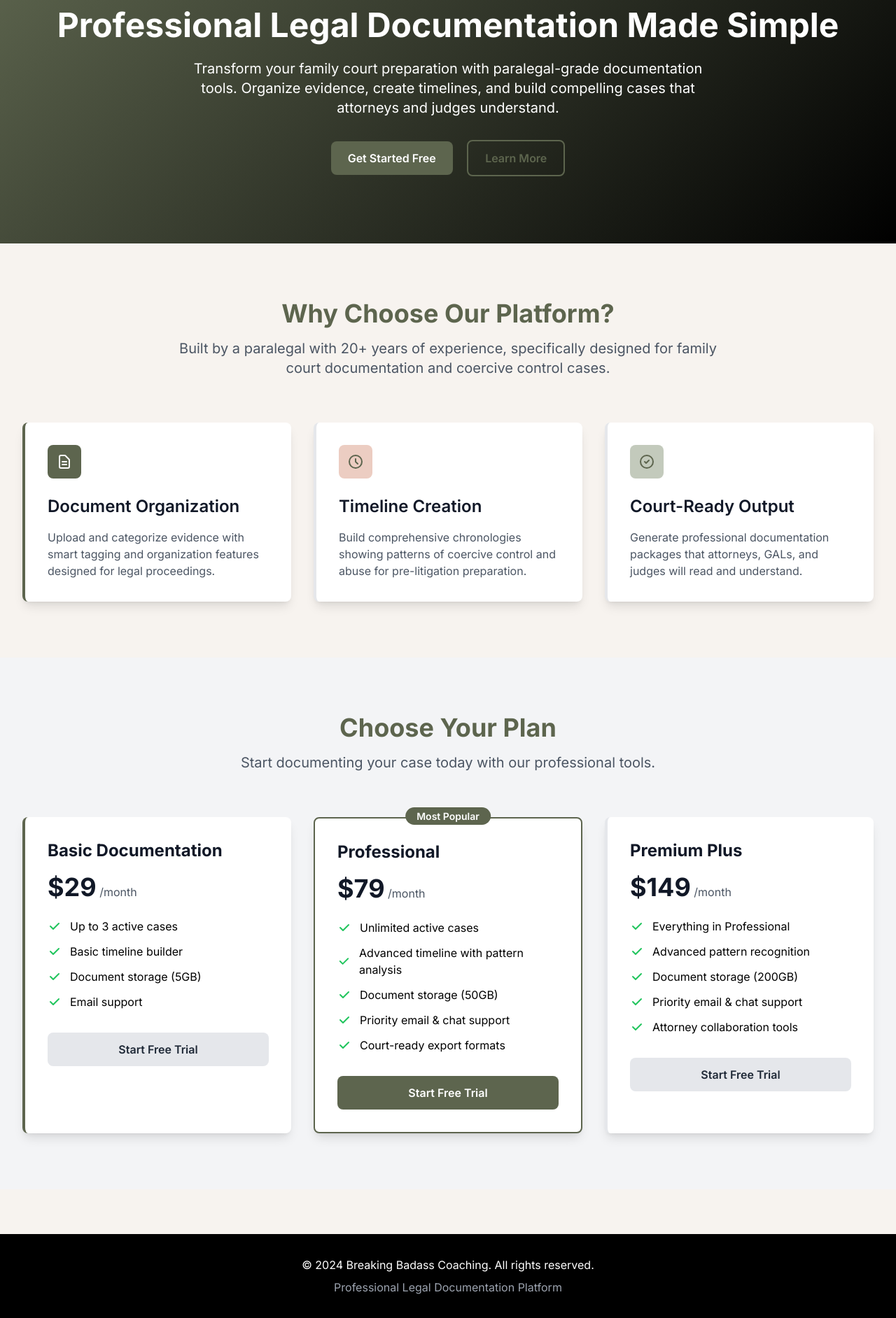
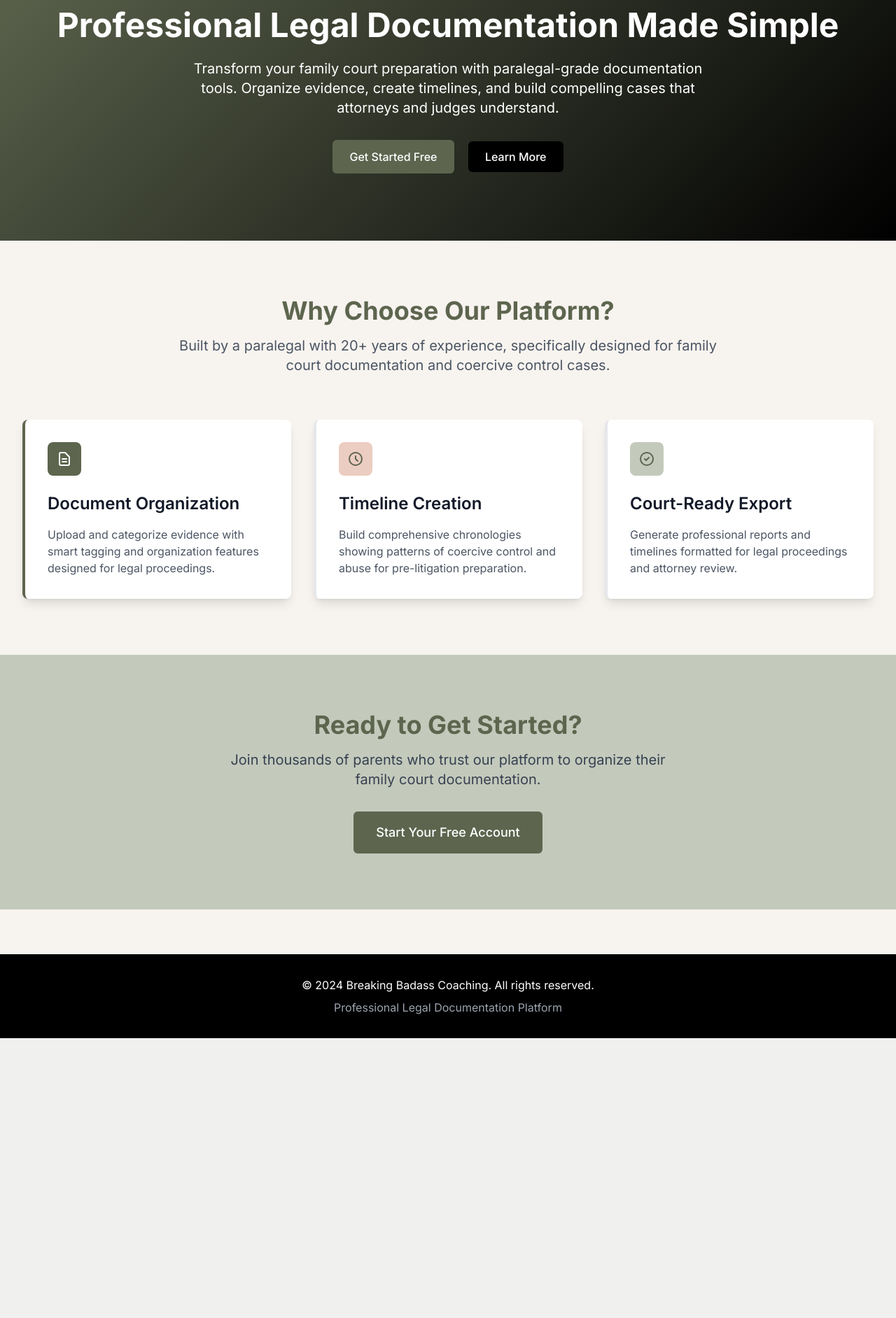
Before and after one commit to bridget-eng/breakingbadass-legal-docs, a Flask app: page / in a window 1280 px wide. Shown: the part 150-2034 px from the top of the page at 70% size. After the commit the page ends 1634 px from the top, so only its background shows below. Run offline with Flask 3, Linux system fonts and the light colour scheme; some libraries are stand-ins or nearby versions.

Commit message:
Update index.html

```diff
--- a/templates/index.html
+++ b/templates/index.html
@@ -1,8 +1,93 @@
-{% extends "base.html" %}
+<!DOCTYPE html>
+<html lang="en">
+<head>
+    <meta charset="UTF-8">
+    <meta name="viewport" content="width=device-width, initial-scale=1.0">
+    <title>Breaking Badass Legal Docs - Professional Documentation Platform</title>
+    <script src="https://cdn.tailwindcss.com"></script>
+    <link rel="preconnect" href="https://fonts.googleapis.com">
+    <link rel="preconnect" href="https://fonts.gstatic.com" crossorigin>
+    <link href="https://fonts.googleapis.com/css2?family=Inter:wght@300;400;500;600;700&display=swap" rel="stylesheet">
+    <style>
+        body {
+            font-family: 'Inter', sans-serif;
+            background-color: #F7F3EF; /* Warm neutral background */
+        }
+        .hero-gradient {
+            background: linear-gradient(135deg, #5D654E 0%, #000000 100%); /* Dark green to black */
+        }
+        .text-primary { color: #5D654E; /* Dark green */ }
+        .bg-primary { background-color: #5D654E; /* Dark green */ }
+        .bg-secondary { background-color: #000000; /* Black */ }
+        .text-accent { color: #ECCDC2; /* Dusty rose */ }
+        .bg-accent { background-color: #ECCDC2; /* Dusty rose */ }
+        .bg-sage { background-color: #C3CABC; /* Sage green */ }
+        .border-primary { border-color: #5D654E; /* Dark green */ }
+        .btn-primary {
+            background-color: #5D654E;
+            color: white;
+            padding: 0.75rem 1.5rem;
+            border-radius: 0.375rem;
+            font-weight: 500;
+            transition: background-color 0.3s ease;
+        }
+        .btn-primary:hover { background-color: #4a5540; }
+        .btn-secondary {
+            background-color: #000000;
+            color: white;
+            padding: 0.75rem 1.5rem;
+            border-radius: 0.375rem;
+            font-weight: 500;
+            transition: background-color 0.3s ease;
+        }
+        .btn-secondary:hover { background-color: #333333; }
+        .card-shadow { box-shadow: 0 10px 25px rgba(0,0,0,0.1); }
+        .fade-in {
+            opacity: 0;
+            transform: translateY(20px);
+            transition: opacity 0.8s ease, transform 0.8s ease;
+        }
+        .fade-in.visible {
+            opacity: 1;
+            transform: translateY(0);
+        }
+        .nav-link {
+            color: #374151;
+            padding: 0.5rem 1rem;
+            border-radius: 0.375rem;
+            font-weight: 500;
+            transition: color 0.3s ease;
+        }
+        .nav-link:hover {
+            color: #5D654E;
+        }
+    </style>
+</head>
+<body class="bg-warm-neutral">
+    <div class="min-h-screen">
+        <!-- Navigation -->
+        <nav class="bg-white shadow-lg border-b-2 border-primary">
+            <div class="max-w-7xl mx-auto px-4 sm:px-6 lg:px-8">
+                <div class="flex justify-between h-16">
+                    <div class="flex items-center">
+                        <div class="flex-shrink-0">
+                            <h1 class="text-2xl font-bold text-primary">Breaking Badass Legal Docs</h1>
+                        </div>
+                    </div>
+                    <div class="flex items-center space-x-4">
+                        {% if session.user_id %}
+                        <a href="/dashboard" class="nav-link">Dashboard</a>
+                        {% else %}
+                        <a href="#" onclick="showSignupModal()" class="nav-link">Home</a>
+                        <a href="#pricing" class="nav-link">Pricing</a>
+                        {% endif %}
+                    </div>
+                </div>
+            </div>
+        </nav>
 
-{% block title %}Breaking Badass Legal Docs - Professional Documentation Platform{% endblock %}
-
-{% block content %}
+        <!-- Main Content -->
+        <main>
             <!-- Hero Section -->
             <section class="hero-gradient text-white">
                 <div class="max-w-7xl mx-auto px-4 sm:px-6 lg:px-8 py-24">
@@ -52,147 +137,34 @@
                                     <path stroke-linecap="round" stroke-linejoin="round" stroke-width="2" d="M9 12l2 2 4-4m6 2a9 9 0 11-18 0 9 9 0 0118 0z"></path>
                                 </svg>
                             </div>
-                <h3 class="text-2xl font-semibold text-gray-900 mb-4">Court-Ready Output</h3>
-                <p class="text-gray-600">Generate professional documentation packages that attorneys, GALs, and judges will read and understand.</p>
+                            <h3 class="text-2xl font-semibold text-gray-900 mb-4">Court-Ready Export</h3>
+                            <p class="text-gray-600">Generate professional reports and timelines formatted for legal proceedings and attorney review.</p>
                         </div>
                     </div>
                 </div>
             </section>
 
-<!-- Pricing Section -->
-<section id="pricing" class="bg-gray-100 py-20">
-    <div class="max-w-7xl mx-auto px-4 sm:px-6 lg:px-8">
-        <div class="text-center mb-16 fade-in">
-            <h2 class="text-4xl font-bold text-primary mb-4">Choose Your Plan</h2>
-            <p class="text-xl text-gray-600">Start documenting your case today with our professional tools.</p>
-        </div>
-
-        <div class="grid md:grid-cols-3 gap-8">
-            <!-- Basic Plan -->
-            <div class="bg-white p-8 rounded-lg shadow-lg fade-in border-l-4 border-primary">
-                <h3 class="text-2xl font-bold text-gray-900 mb-4">Basic Documentation</h3>
-                <div class="mb-6">
-                    <span class="text-4xl font-bold text-gray-900">$29</span>
-                    <span class="text-gray-600">/month</span>
-                </div>
-                <ul class="space-y-3 mb-8">
-                    <li class="flex items-center">
-                        <svg class="w-5 h-5 text-green-500 mr-3" fill="currentColor" viewBox="0 0 20 20">
-                            <path fill-rule="evenodd" d="M16.707 5.293a1 1 0 010 1.414l-8 8a1 1 0 01-1.414 0l-4-4a1 1 0 011.414-1.414L8 12.586l7.293-7.293a1 1 0 011.414 0z" clip-rule="evenodd"></path>
-                        </svg>
-                        Up to 3 active cases
-                    </li>
-                    <li class="flex items-center">
-                        <svg class="w-5 h-5 text-green-500 mr-3" fill="currentColor" viewBox="0 0 20 20">
-                            <path fill-rule="evenodd" d="M16.707 5.293a1 1 0 010 1.414l-8 8a1 1 0 01-1.414 0l-4-4a1 1 0 011.414-1.414L8 12.586l7.293-7.293a1 1 0 011.414 0z" clip-rule="evenodd"></path>
-                        </svg>
-                        Basic timeline builder
-                    </li>
-                    <li class="flex items-center">
-                        <svg class="w-5 h-5 text-green-500 mr-3" fill="currentColor" viewBox="0 0 20 20">
-                            <path fill-rule="evenodd" d="M16.707 5.293a1 1 0 010 1.414l-8 8a1 1 0 01-1.414 0l-4-4a1 1 0 011.414-1.414L8 12.586l7.293-7.293a1 1 0 011.414 0z" clip-rule="evenodd"></path>
-                        </svg>
-                        Document storage (5GB)
-                    </li>
-                    <li class="flex items-center">
-                        <svg class="w-5 h-5 text-green-500 mr-3" fill="currentColor" viewBox="0 0 20 20">
-                            <path fill-rule="evenodd" d="M16.707 5.293a1 1 0 010 1.414l-8 8a1 1 0 01-1.414 0l-4-4a1 1 0 011.414-1.414L8 12.586l7.293-7.293a1 1 0 011.414 0z" clip-rule="evenodd"></path>
-                        </svg>
-                        Email support
-                    </li>
-                </ul>
-                <button onclick="showSignupModal()" class="w-full bg-gray-200 hover:bg-gray-300 text-gray-800 py-3 rounded-lg font-semibold transition duration-300">Start Free Trial</button>
-            </div>
-
-            <!-- Professional Plan -->
-            <div class="bg-white rounded-lg shadow-lg p-8 border-2 border-primary fade-in">
-                <div class="absolute -top-4 left-1/2 transform -translate-x-1/2">
-                    <span class="bg-primary text-white px-4 py-1 rounded-full text-sm font-semibold">Most Popular</span>
-                </div>
-                <h3 class="text-2xl font-bold text-gray-900 mb-4">Professional</h3>
-                <div class="mb-6">
-                    <span class="text-4xl font-bold text-gray-900">$79</span>
-                    <span class="text-gray-600">/month</span>
-                </div>
-                <ul class="space-y-3 mb-8">
-                    <li class="flex items-center">
-                        <svg class="w-5 h-5 text-green-500 mr-3" fill="currentColor" viewBox="0 0 20 20">
-                            <path fill-rule="evenodd" d="M16.707 5.293a1 1 0 010 1.414l-8 8a1 1 0 01-1.414 0l-4-4a1 1 0 011.414-1.414L8 12.586l7.293-7.293a1 1 0 011.414 0z" clip-rule="evenodd"></path>
-                        </svg>
-                        Unlimited active cases
-                    </li>
-                    <li class="flex items-center">
-                        <svg class="w-5 h-5 text-green-500 mr-3" fill="currentColor" viewBox="0 0 20 20">
-                            <path fill-rule="evenodd" d="M16.707 5.293a1 1 0 010 1.414l-8 8a1 1 0 01-1.414 0l-4-4a1 1 0 011.414-1.414L8 12.586l7.293-7.293a1 1 0 011.414 0z" clip-rule="evenodd"></path>
-                        </svg>
-                        Advanced timeline with pattern analysis
-                    </li>
-                    <li class="flex items-center">
-                        <svg class="w-5 h-5 text-green-500 mr-3" fill="currentColor" viewBox="0 0 20 20">
-                            <path fill-rule="evenodd" d="M16.707 5.293a1 1 0 010 1.414l-8 8a1 1 0 01-1.414 0l-4-4a1 1 0 011.414-1.414L8 12.586l7.293-7.293a1 1 0 011.414 0z" clip-rule="evenodd"></path>
-                        </svg>
-                        Document storage (50GB)
-                    </li>
-                    <li class="flex items-center">
-                        <svg class="w-5 h-5 text-green-500 mr-3" fill="currentColor" viewBox="0 0 20 20">
-                            <path fill-rule="evenodd" d="M16.707 5.293a1 1 0 010 1.414l-8 8a1 1 0 01-1.414 0l-4-4a1 1 0 011.414-1.414L8 12.586l7.293-7.293a1 1 0 011.414 0z" clip-rule="evenodd"></path>
-                        </svg>
-                        Priority email & chat support
-                    </li>
-                    <li class="flex items-center">
-                        <svg class="w-5 h-5 text-green-500 mr-3" fill="currentColor" viewBox="0 0 20 20">
-                            <path fill-rule="evenodd" d="M16.707 5.293a1 1 0 010 1.414l-8 8a1 1 0 01-1.414 0l-4-4a1 1 0 011.414-1.414L8 12.586l7.293-7.293a1 1 0 011.414 0z" clip-rule="evenodd"></path>
-                        </svg>
-                        Court-ready export formats
-                    </li>
-                </ul>
-                <button onclick="showSignupModal()" class="w-full bg-primary hover:bg-gray-800 text-white py-3 rounded-lg font-semibold transition duration-300">Start Free Trial</button>
-            </div>
-
-            <!-- Premium Plan -->
-            <div class="bg-white rounded-lg shadow-lg p-8 fade-in border-l-4 border-sage">
-                <h3 class="text-2xl font-bold text-gray-900 mb-4">Premium Plus</h3>
-                <div class="mb-6">
-                    <span class="text-4xl font-bold text-gray-900">$149</span>
-                    <span class="text-gray-600">/month</span>
-                </div>
-                <ul class="space-y-3 mb-8">
-                    <li class="flex items-center">
-                        <svg class="w-5 h-5 text-green-500 mr-3" fill="currentColor" viewBox="0 0 20 20">
-                            <path fill-rule="evenodd" d="M16.707 5.293a1 1 0 010 1.414l-8 8a1 1 0 01-1.414 0l-4-4a1 1 0 011.414-1.414L8 12.586l7.293-7.293a1 1 0 011.414 0z" clip-rule="evenodd"></path>
-                        </svg>
-                        Everything in Professional
-                    </li>
-                    <li class="flex items-center">
-                        <svg class="w-5 h-5 text-green-500 mr-3" fill="currentColor" viewBox="0 0 20 20">
-                            <path fill-rule="evenodd" d="M16.707 5.293a1 1 0 010 1.414l-8 8a1 1 0 01-1.414 0l-4-4a1 1 0 011.414-1.414L8 12.586l7.293-7.293a1 1 0 011.414 0z" clip-rule="evenodd"></path>
-                        </svg>
-                        Advanced pattern recognition
-                    </li>
-                    <li class="flex items-center">
-                        <svg class="w-5 h-5 text-green-500 mr-3" fill="currentColor" viewBox="0 0 20 20">
-                            <path fill-rule="evenodd" d="M16.707 5.293a1 1 0 010 1.414l-8 8a1 1 0 01-1.414 0l-4-4a1 1 0 011.414-1.414L8 12.586l7.293-7.293a1 1 0 011.414 0z" clip-rule="evenodd"></path>
-                        </svg>
-                        Document storage (200GB)
-                    </li>
-                    <li class="flex items-center">
-                        <svg class="w-5 h-5 text-green-500 mr-3" fill="currentColor" viewBox="0 0 20 20">
-                            <path fill-rule="evenodd" d="M16.707 5.293a1 1 0 010 1.414l-8 8a1 1 0 01-1.414 0l-4-4a1 1 0 011.414-1.414L8 12.586l7.293-7.293a1 1 0 011.414 0z" clip-rule="evenodd"></path>
-                        </svg>
-                        Priority email & chat support
-                    </li>
-                    <li class="flex items-center">
-                        <svg class="w-5 h-5 text-green-500 mr-3" fill="currentColor" viewBox="0 0 20 20">
-                            <path fill-rule="evenodd" d="M16.707 5.293a1 1 0 010 1.414l-8 8a1 1 0 01-1.414 0l-4-4a1 1 0 011.414-1.414L8 12.586l7.293-7.293a1 1 0 011.414 0z" clip-rule="evenodd"></path>
-                        </svg>
-                        Attorney collaboration tools
-                    </li>
-                </ul>
-                <button onclick="showSignupModal()" class="w-full bg-gray-200 hover:bg-gray-300 text-gray-800 py-3 rounded-lg font-semibold transition duration-300">Start Free Trial</button>
-            </div>
+            <!-- CTA Section -->
+            <section class="py-20 bg-sage">
+                <div class="max-w-7xl mx-auto px-4 sm:px-6 lg:px-8 text-center">
+                    <div class="fade-in">
+                        <h2 class="text-4xl font-bold text-primary mb-4">Ready to Get Started?</h2>
+                        <p class="text-xl text-gray-700 mb-8 max-w-2xl mx-auto">Join thousands of parents who trust our platform to organize their family court documentation.</p>
+                        <button onclick="showSignupModal()" class="btn-primary text-lg px-8 py-4">Start Your Free Account</button>
                     </div>
                 </div>
             </section>
+        </main>
+
+        <!-- Footer -->
+        <footer class="bg-secondary text-white mt-16">
+            <div class="max-w-7xl mx-auto px-4 sm:px-6 lg:px-8 py-8">
+                <div class="text-center">
+                    <p>&copy; 2024 Breaking Badass Coaching. All rights reserved.</p>
+                    <p class="mt-2 text-gray-400">Professional Legal Documentation Platform</p>
+                </div>
+            </div>
+        </footer>
 
         <!-- Login/Signup Modal -->
         <div id="authModal" class="fixed inset-0 bg-black bg-opacity-50 hidden z-50 flex items-center justify-center">
@@ -207,25 +179,36 @@
                 </div>
 
                 <form id="authForm" onsubmit="handleAuth(event)">
-            <div id="signupFields">
+                    <!-- Login Fields (visible by default) -->
+                    <div id="loginFields">
                         <div class="mb-4">
-                    <label class="block text-gray-700 text-sm font-bold mb-2">First Name</label>
-                    <input type="text" id="firstName" class="w-full px-3 py-2 border rounded-lg focus:outline-none focus:ring-2 focus:ring-primary" required>
+                            <label class="block text-gray-700 text-sm font-bold mb-2">Email *</label>
+                            <input type="email" id="email" class="w-full px-3 py-2 border rounded-lg focus:outline-none focus:ring-2 focus:ring-primary" required>
                         </div>
-                <div class="mb-4">
-                    <label class="block text-gray-700 text-sm font-bold mb-2">Last Name</label>
-                    <input type="text" id="lastName" class="w-full px-3 py-2 border rounded-lg focus:outline-none focus:ring-2 focus:ring-primary" required>
+                        <div class="mb-6">
+                            <label class="block text-gray-700 text-sm font-bold mb-2">Password *</label>
+                            <input type="password" id="password" class="w-full px-3 py-2 border rounded-lg focus:outline-none focus:ring-2 focus:ring-primary" required>
                         </div>
                     </div>
 
+                    <!-- Signup Fields (hidden by default) -->
+                    <div id="signupFields" style="display: none;">
                         <div class="mb-4">
-                <label class="block text-gray-700 text-sm font-bold mb-2">Email</label>
-                <input type="email" id="email" class="w-full px-3 py-2 border rounded-lg focus:outline-none focus:ring-2 focus:ring-primary" required>
+                            <label class="block text-gray-700 text-sm font-bold mb-2">First Name *</label>
+                            <input type="text" id="firstName" class="w-full px-3 py-2 border rounded-lg focus:outline-none focus:ring-2 focus:ring-primary">
                         </div>
-
+                        <div class="mb-4">
+                            <label class="block text-gray-700 text-sm font-bold mb-2">Last Name *</label>
+                            <input type="text" id="lastName" class="w-full px-3 py-2 border rounded-lg focus:outline-none focus:ring-2 focus:ring-primary">
+                        </div>
+                        <div class="mb-4">
+                            <label class="block text-gray-700 text-sm font-bold mb-2">Email *</label>
+                            <input type="email" id="email" class="w-full px-3 py-2 border rounded-lg focus:outline-none focus:ring-2 focus:ring-primary">
+                        </div>
                         <div class="mb-6">
-                <label class="block text-gray-700 text-sm font-bold mb-2">Password</label>
-                <input type="password" id="password" class="w-full px-3 py-2 border rounded-lg focus:outline-none focus:ring-2 focus:ring-primary" required>
+                            <label class="block text-gray-700 text-sm font-bold mb-2">Password *</label>
+                            <input type="password" id="password" class="w-full px-3 py-2 border rounded-lg focus:outline-none focus:ring-2 focus:ring-primary">
+                        </div>
                     </div>
 
                     <button type="submit" class="btn-primary w-full">
@@ -237,6 +220,7 @@
                     <span id="switchText">Already have an account?</span>
                     <button onclick="toggleAuthMode()" id="switchButton" class="text-primary hover:underline font-semibold">Log In</button>
                 </p>
+            </div>
         </div>
     </div>
 
@@ -257,6 +241,7 @@
             const submitText = document.getElementById('submitText');
             const switchText = document.getElementById('switchText');
             const switchButton = document.getElementById('switchButton');
+            const loginFields = document.getElementById('loginFields');
             const signupFields = document.getElementById('signupFields');
 
             if (isLoginMode) {
@@ -264,12 +249,14 @@
                 submitText.textContent = 'Log In';
                 switchText.textContent = "Don't have an account?";
                 switchButton.textContent = 'Sign Up';
+                loginFields.style.display = 'block';
                 signupFields.style.display = 'none';
             } else {
                 modalTitle.textContent = 'Sign Up';
                 submitText.textContent = 'Sign Up';
                 switchText.textContent = 'Already have an account?';
                 switchButton.textContent = 'Log In';
+                loginFields.style.display = 'none';
                 signupFields.style.display = 'block';
             }
         }
@@ -308,5 +295,25 @@
                 alert('Network error. Please try again.');
             }
         }
+
+        // Initialize fade-in animation
+        document.addEventListener('DOMContentLoaded', function() {
+            const fadeElements = document.querySelectorAll('.fade-in');
+
+            const observer = new IntersectionObserver((entries) => {
+                entries.forEach((entry, index) => {
+                    if (entry.isIntersecting) {
+                        setTimeout(() => {
+                            entry.target.classList.add('visible');
+                        }, index * 100);
+                    }
+                });
+            }, { threshold: 0.1 });
+
+            fadeElements.forEach(element => {
+                observer.observe(element);
+            });
+        });
     </script>
-{% endblock %}
+</body>
+</html>
```
Lines whose indentation alone changed are shown as unchanged.
